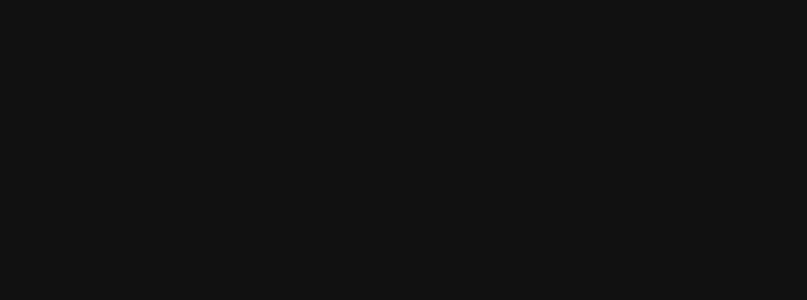
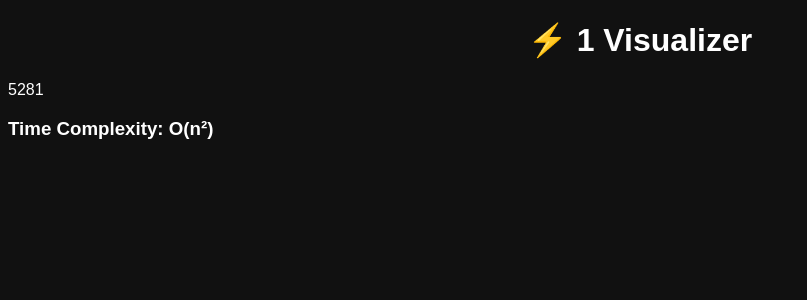
Before and after one commit to Roobika-M/code-reactor, a React app in the folder frontend/: page /visualizer/1 in a window 1280 px wide. Before the commit this address had no page. Shown: the top 300 px of the page, without its empty margins (0-807 px from the left). Built offline with nearby package versions, Linux system fonts and the light colour scheme; the HTML template or start-up script is replaced by a standard one.

Commit message:
cards can navigate

```diff
--- a/frontend/src/App.jsx
+++ b/frontend/src/App.jsx
@@ -56,7 +56,7 @@ return (
 <Route path="/" element={<Home/>}/>
 
 <Route
-path="/visualizer"
+path="/visualizer/:name"
 element={<Visualizer/>}
 />
 
--- a/frontend/src/components/AlgorithmCard.jsx
+++ b/frontend/src/components/AlgorithmCard.jsx
@@ -1,20 +1,31 @@
-function AlgorithmCard({algorithm}) {
+import { useNavigate } from "react-router-dom";
+
+function AlgorithmCard({ algorithm }) {
+
+  const navigate = useNavigate();
 
   return (
-        <div className="card">
-            <h2>
-                {algorithm.name}
-            </h2>
+    <div
+      className="card"
+      onClick={() => navigate(`/visualizer/${algorithm.name}`)}
+    >
+
+      <h2>{algorithm.name}</h2>
+
       <p>
         Category: {algorithm.category}
       </p>
+
       <p>
         Time: {algorithm.timeComplexity}
       </p>
+
       <p>
         Space: {algorithm.spaceComplexity}
       </p>
+
     </div>
   );
 }
+
 export default AlgorithmCard;
--- a/frontend/src/pages/Visualizer.jsx
+++ b/frontend/src/pages/Visualizer.jsx
@@ -1,24 +1,34 @@
-function Visualizer() {
+import { useParams } from "react-router-dom";
+
+function Visualizer(){
+
+  const { name } = useParams();
 
   return (
     <div>
-      <h1>Algorithm Visualizer </h1>
 
-      <h2>Bubble Sort</h2>
+      <h1>
+        ⚡ {name} Visualizer
+      </h1>
 
-      <div>
-        [5] [2] [8] [1]
+
+      <div className="array">
+
+        <span>5</span>
+        <span>2</span>
+        <span>8</span>
+        <span>1</span>
+
       </div>
 
-      <p>
+
+      <h3>
         Time Complexity: O(n²)
-      </p>
+      </h3>
 
-      <p>
-        Space Complexity: O(1)
-      </p>
     </div>
   );
+
 }
 
 export default Visualizer;
```
Lines whose indentation alone changed are shown as unchanged.
